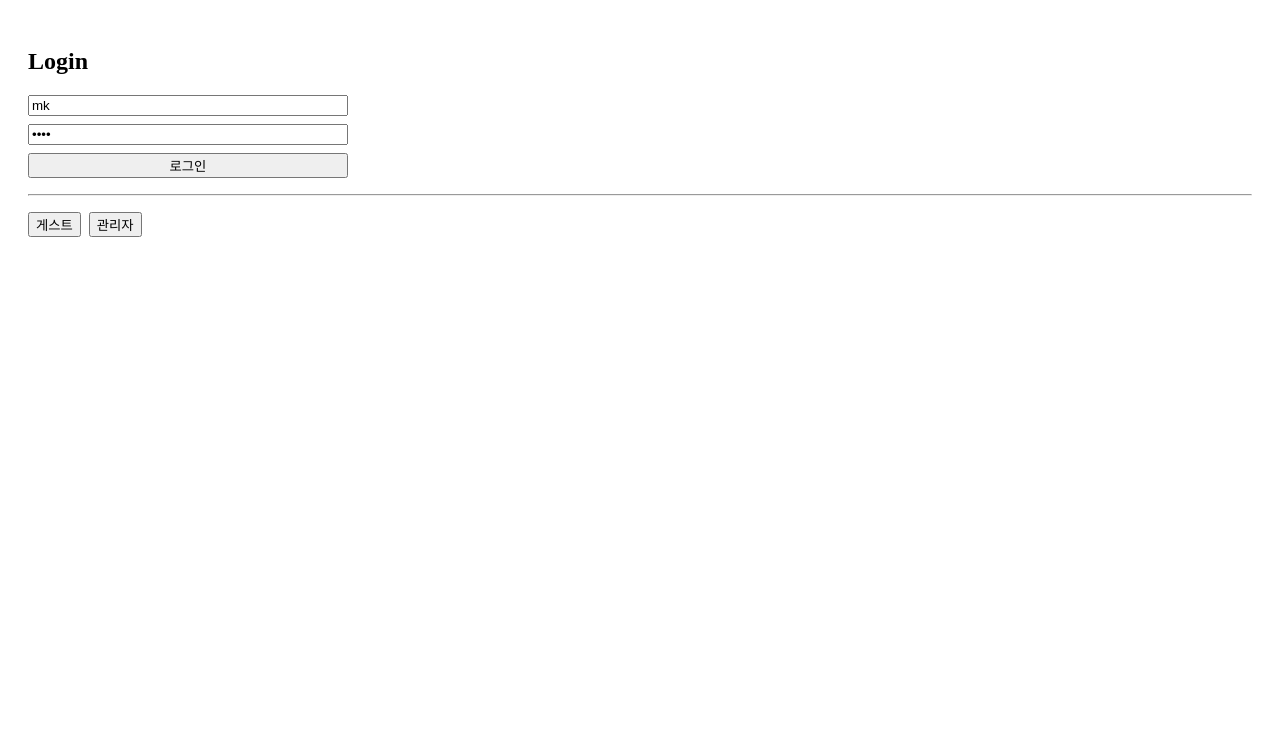
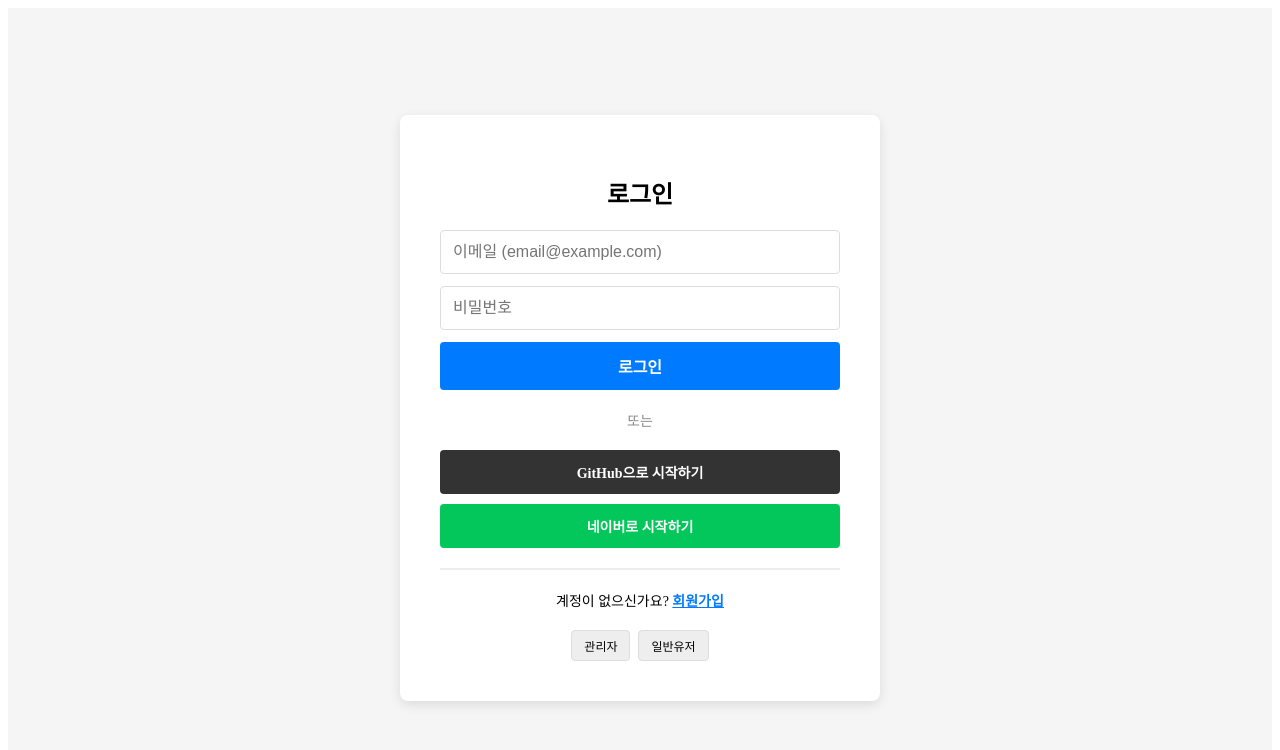
Before and after one commit to board-project-team/board_project, a React app in the folder frontend/: page /login in a window 1280 px wide. Shown: the top 750 px of the page. Built offline with nearby package versions, Linux system fonts and the light colour scheme; the HTML template or start-up script is replaced by a standard one.

Commit message:
Frontend Dockerfile is added

```diff
--- a/frontend/src/App.jsx
+++ b/frontend/src/App.jsx
@@ -4,12 +4,13 @@ import PostDetailPage from "./pages/PostDetailPage";
 import PostCreatePage from "./pages/PostCreatePage";
 import PostEditPage from "./pages/PostEditPage";
 import LoginPage from "./pages/LoginPage.jsx";
+import SignupPage from "./pages/SignupPage.jsx"; // ✅ 추가
+import OAuth2RedirectHandler from "./pages/OAuth2RedirectHandler";
 
 function isLoggedIn() {
     return !!localStorage.getItem("accessToken");
 }
 
-// 로그인 필요한 라우트 보호용
 function RequireAuth({ children }) {
     return isLoggedIn() ? children : <Navigate to="/login" replace />;
 }
@@ -17,10 +18,14 @@ function RequireAuth({ children }) {
 export default function App() {
     return (
         <Routes>
-            {/* 기본 진입은 로그인으로 */}
             <Route path="/" element={<Navigate to="/login" replace />} />
+            <Route path="/login" element={<LoginPage />} />
 
-            <Route path="/login" element={<LoginPage />} />
+            {/* ✅ 회원가입 경로 추가 (로그인 없이 접근 가능) */}
+            <Route path="/signup" element={<SignupPage />} />
+
+            {/* 소셜 로그인 리다이렉트 처리 */}
+            <Route path="/oauth2/redirect" element={<OAuth2RedirectHandler />} />
 
             {/* 아래부터는 로그인 필요 */}
             <Route
@@ -56,7 +61,6 @@ export default function App() {
                 }
             />
 
-            {/* 없는 경로는 로그인으로 */}
             <Route path="*" element={<Navigate to="/login" replace />} />
         </Routes>
     );
--- a/frontend/src/api/auth.js
+++ b/frontend/src/api/auth.js
@@ -1,11 +1,22 @@
 const API_BASE = "http://localhost:8080";
 const TOKEN_KEY = "accessToken";
 
-export async function login(username, password) {
+// 회원가입 함수도 추가해두면 좋습니다.
+export async function signup(email, password, name) {
+    const res = await fetch(`${API_BASE}/api/auth/signup`, {
+        method: "POST",
+        headers: { "Content-Type": "application/json" },
+        body: JSON.stringify({ email, password, name }),
+    });
+    if (!res.ok) throw new Error("회원가입 실패");
+    return true;
+}
+
+export async function login(email, password) { // email로 변경
     const res = await fetch(`${API_BASE}/api/auth/login`, {
         method: "POST",
         headers: { "Content-Type": "application/json" },
-        body: JSON.stringify({ username, password }),
+        body: JSON.stringify({ email, password }), // email로 전송
     });
 
     if (!res.ok) throw new Error(`login failed (status=${res.status})`);
--- a/frontend/src/pages/LoginPage.jsx
+++ b/frontend/src/pages/LoginPage.jsx
@@ -1,50 +1,100 @@
 import { useState } from "react";
-import { useNavigate } from "react-router-dom";
+import { useNavigate, Link } from "react-router-dom"; // ✅ Link 추가
 import { login } from "../api/auth";
 
 export default function LoginPage() {
-    const [username, setUsername] = useState("mk");
-    const [password, setPassword] = useState("1234");
+    const [email, setEmail] = useState("");
+    const [password, setPassword] = useState("");
     const [err, setErr] = useState("");
     const navigate = useNavigate();
+
+    const API_BASE_URL = "http://localhost:8080";
+    const SOCIAL_AUTH_URL = `${API_BASE_URL}/oauth2/authorization`;
 
     async function handleLogin(e) {
         e.preventDefault();
         setErr("");
+        if (!email || !password) {
+            setErr("이메일과 비밀번호를 모두 입력해주세요.");
+            return;
+        }
         try {
-            await login(username, password);
+            await login(email, password);
             navigate("/posts");
-        } catch (e) {
-            setErr(e.message);
+        } catch {
+            setErr("로그인 실패: 이메일 또는 비밀번호를 확인하세요.");
         }
     }
 
-    async function quickLogin(u, p) {
+    async function quickLogin(e, p) {
         setErr("");
         try {
-            await login(u, p);
+            await login(e, p);
             navigate("/posts");
-        } catch (e) {
-            setErr(e.message);
+        } catch {
+            setErr("테스트 계정 로그인 실패");
         }
     }
 
     return (
-        <div style={{ padding: 20 }}>
-            <h2>Login</h2>
+        <div style={containerStyle}>
+            <div style={cardStyle}>
+                <h2>로그인</h2>
 
-            <form onSubmit={handleLogin} style={{ display: "grid", gap: 8, maxWidth: 320 }}>
-                <input value={username} onChange={(e) => setUsername(e.target.value)} placeholder="username" />
-                <input value={password} onChange={(e) => setPassword(e.target.value)} placeholder="password" type="password" />
-                <button type="submit">로그인</button>
-                {err && <div style={{ color: "red" }}>{err}</div>}
-            </form>
+                <form onSubmit={handleLogin} style={formStyle}>
+                    <input
+                        type="email"
+                        value={email}
+                        onChange={(e) => setEmail(e.target.value)}
+                        placeholder="이메일 (email@example.com)"
+                        style={inputStyle}
+                    />
+                    <input
+                        type="password"
+                        value={password}
+                        onChange={(e) => setPassword(e.target.value)}
+                        placeholder="비밀번호"
+                        style={inputStyle}
+                    />
+                    <button type="submit" style={loginButtonStyle}>로그인</button>
+                    {err && <div style={errorStyle}>{err}</div>}
+                </form>
 
-            <hr style={{ margin: "16px 0" }} />
-            <div style={{ display: "flex", gap: 8, flexWrap: "wrap" }}>
-                <button onClick={() => quickLogin("guest", "1234")}>게스트</button>
-                <button onClick={() => quickLogin("admin", "1234")}>관리자</button>
+                <div style={dividerStyle}>또는</div>
+
+                <div style={socialContainerStyle}>
+                    <a href={`${SOCIAL_AUTH_URL}/github`} style={{...socialButtonStyle, backgroundColor: "#333", color: "white"}}>
+                        GitHub으로 시작하기
+                    </a>
+                    <a href={`${SOCIAL_AUTH_URL}/naver`} style={{...socialButtonStyle, backgroundColor: "#03C75A", color: "white"}}>
+                        네이버로 시작하기
+                    </a>
+                </div>
+
+                <hr style={{ margin: "20px 0", border: "0.5px solid #eee" }} />
+
+                {/* ✅ 회원가입 유도 링크 추가 */}
+                <div style={{ marginBottom: "20px", fontSize: "14px" }}>
+                    계정이 없으신가요? <Link to="/signup" style={{ color: "#007bff", fontWeight: "bold" }}>회원가입</Link>
+                </div>
+
+                <div style={{ display: "flex", gap: 8, justifyContent: "center" }}>
+                    <button onClick={() => quickLogin("admin@test.com", "1234")} style={miniButtonStyle}>관리자</button>
+                    <button onClick={() => quickLogin("user@test.com", "1234")} style={miniButtonStyle}>일반유저</button>
+                </div>
             </div>
         </div>
     );
 }
+
+// 간단한 인라인 스타일 정의
+const containerStyle = { display: "flex", justifyContent: "center", alignItems: "center", minHeight: "100vh", backgroundColor: "#f5f5f5" };
+const cardStyle = { padding: "40px", backgroundColor: "white", borderRadius: "8px", boxShadow: "0 4px 12px rgba(0,0,0,0.1)", width: "100%", maxWidth: "400px", textAlign: "center" };
+const formStyle = { display: "grid", gap: "12px", marginTop: "20px" };
+const inputStyle = { padding: "12px", borderRadius: "4px", border: "1px solid #ddd", fontSize: "16px" };
+const loginButtonStyle = { padding: "12px", backgroundColor: "#007bff", color: "white", border: "none", borderRadius: "4px", cursor: "pointer", fontSize: "16px", fontWeight: "bold" };
+const socialContainerStyle = { display: "grid", gap: "10px" };
+const socialButtonStyle = { padding: "12px", borderRadius: "4px", textDecoration: "none", fontSize: "14px", fontWeight: "600", textAlign: "center" };
+const errorStyle = { color: "red", fontSize: "14px", marginTop: "8px" };
+const dividerStyle = { margin: "20px 0", color: "#888", fontSize: "14px" };
+const miniButtonStyle = { padding: "6px 12px", fontSize: "12px", cursor: "pointer", backgroundColor: "#eee", border: "1px solid #ddd", borderRadius: "4px" };
--- /dev/null
+++ b/frontend/src/pages/OAuth2RedirectHandler.jsx
@@ -0,0 +1,23 @@
+import { useEffect } from "react";
+import { useNavigate, useLocation } from "react-router-dom";
+
+export default function OAuth2RedirectHandler() {
+    const navigate = useNavigate();
+    const location = useLocation();
+
+    useEffect(() => {
+        // URL 파라미터에서 token 추출
+        const params = new URLSearchParams(location.search);
+        const token = params.get("token");
+
+        if (token) {
+            localStorage.setItem("accessToken", token);
+            navigate("/posts"); // 성공 시 목록으로
+        } else {
+            alert("로그인에 실패했습니다.");
+            navigate("/login");
+        }
+    }, [location, navigate]);
+
+    return <div>소셜 로그인 처리 중...</div>;
+}
--- /dev/null
+++ b/frontend/src/pages/SignupPage.jsx
@@ -0,0 +1,38 @@
+import { useState } from "react";
+import { useNavigate } from "react-router-dom";
+
+export default function SignupPage() {
+    const [email, setEmail] = useState("");
+    const [password, setPassword] = useState("");
+    const [name, setName] = useState("");
+    const navigate = useNavigate();
+
+    async function handleSignup(e) {
+        e.preventDefault();
+        try {
+            const res = await fetch("http://localhost:8080/api/auth/signup", {
+                method: "POST",
+                headers: { "Content-Type": "application/json" },
+                body: JSON.stringify({ email, password, name }),
+            });
+            if (res.ok) {
+                alert("회원가입 성공! 로그인해주세요.");
+                navigate("/login");
+            }
+        } catch {
+            alert("회원가입 실패");
+        }
+    }
+
+    return (
+        <div style={{ padding: 20 }}>
+            <h2>회원가입</h2>
+            <form onSubmit={handleSignup} style={{ display: "grid", gap: 10, maxWidth: 300 }}>
+                <input type="email" value={email} onChange={e => setEmail(e.target.value)} placeholder="이메일" required />
+                <input type="password" value={password} onChange={e => setPassword(e.target.value)} placeholder="비밀번호" required />
+                <input type="text" value={name} onChange={e => setName(e.target.value)} placeholder="이름" required />
+                <button type="submit">가입하기</button>
+            </form>
+        </div>
+    );
+}
```
Also changed, not shown: 2 other files (tests, documents, lock files or other folders).
